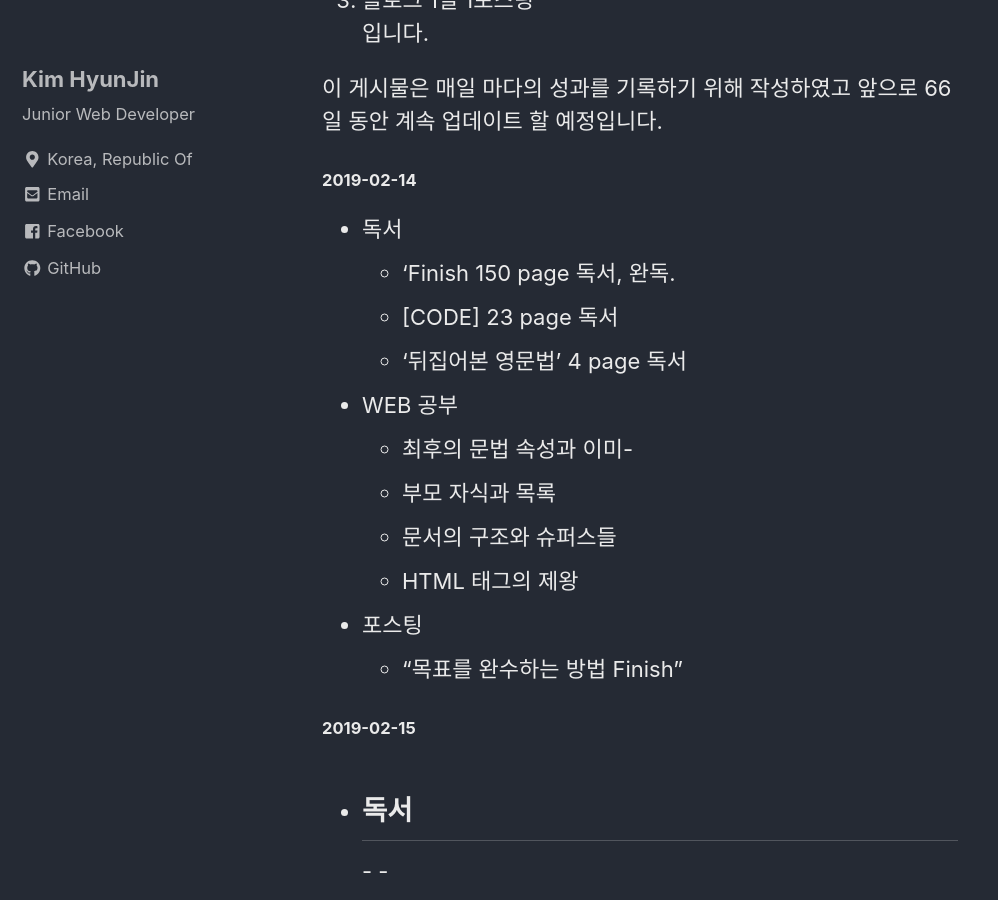
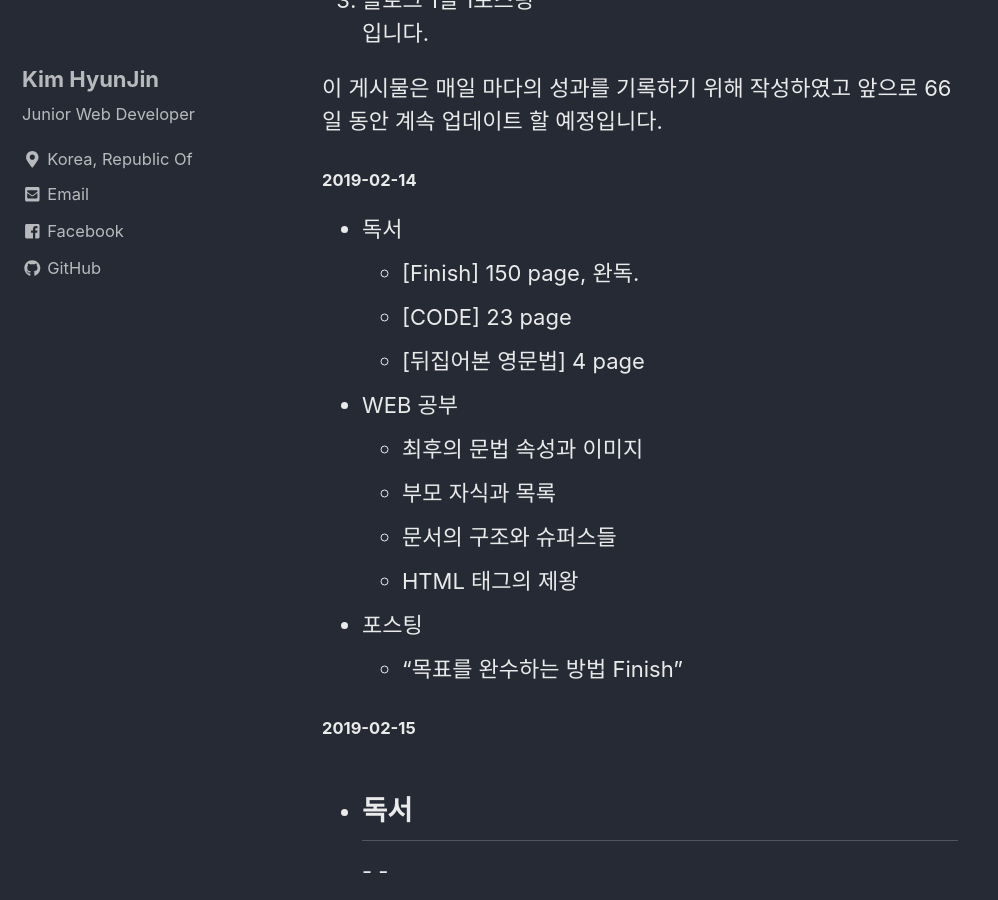
Before and after one commit to DeveloperKHJ/DeveloperKHJ.github.io, a Jekyll site: the page built from _posts/2019-02-15-66challenge.md, in a window 1280 px wide and 900 px high, scrolled down 1095 px. Shown: the whole window, without its empty margins (0-998 px from the left). Built offline with Jekyll 4.4.1, drawn with Linux system fonts in a browser that asks for light colours; cached includes are drawn as plain includes; nearby versions of some CDN libraries.

Commit message:
'책 제목' -> [책 제목] fix

```diff
--- a/_posts/2019-02-15-66challenge.md
+++ b/_posts/2019-02-15-66challenge.md
@@ -23,13 +23,13 @@ categories: Programming Learning Web
 
 #### 2019-02-14
   - 독서
-    - 'Finish 150 page 독서, 완독.
-    - [CODE] 23 page 독서
-    - '뒤집어본 영문법' 4 page 독서
+    - [Finish] 150 page, 완독.
+    - [CODE] 23 page
+    - [뒤집어본 영문법] 4 page
 
 
   - WEB 공부
-    - 최후의 문법 속성과 이미-
+    - 최후의 문법 속성과 이미지
     - 부모 자식과 목록
     - 문서의 구조와 슈퍼스들
     - HTML 태그의 제왕
```
